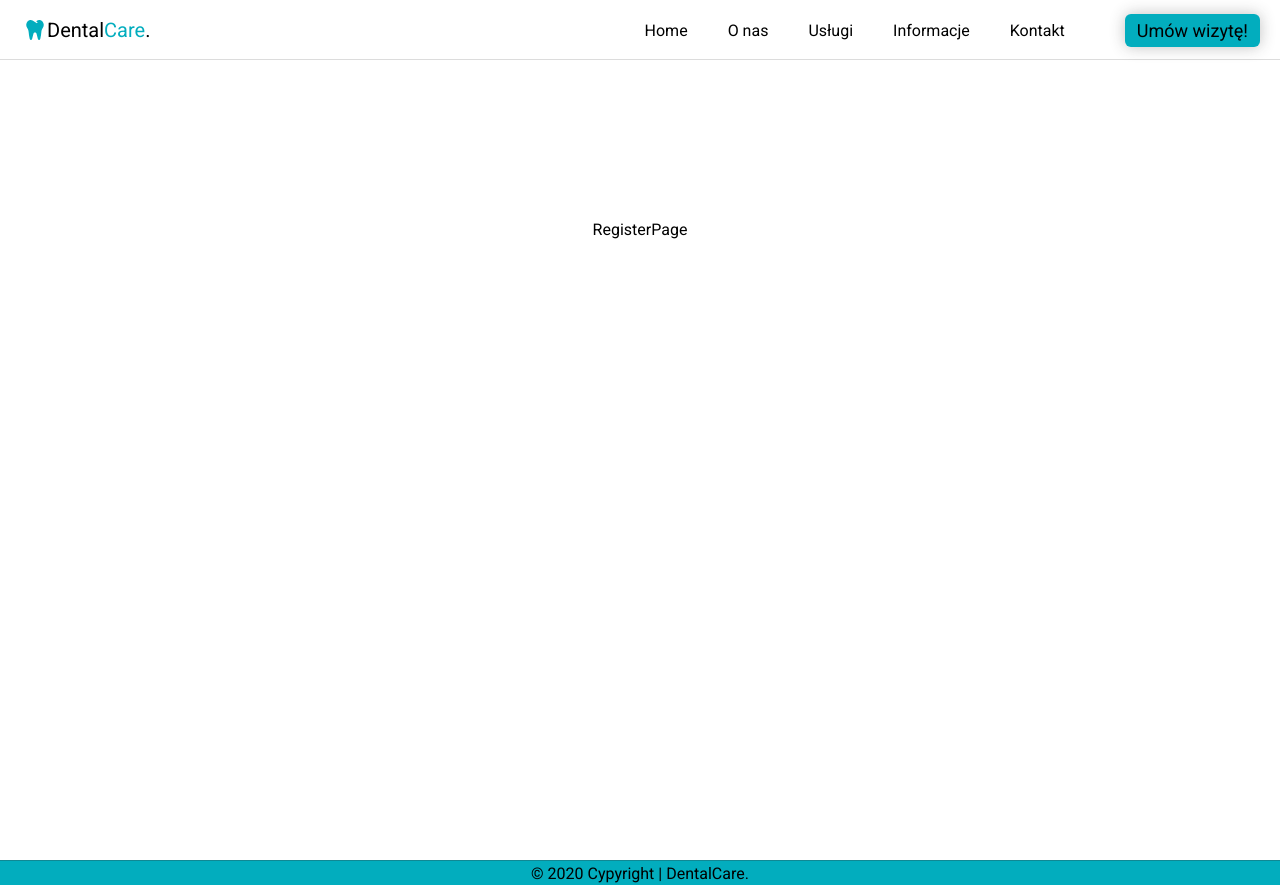
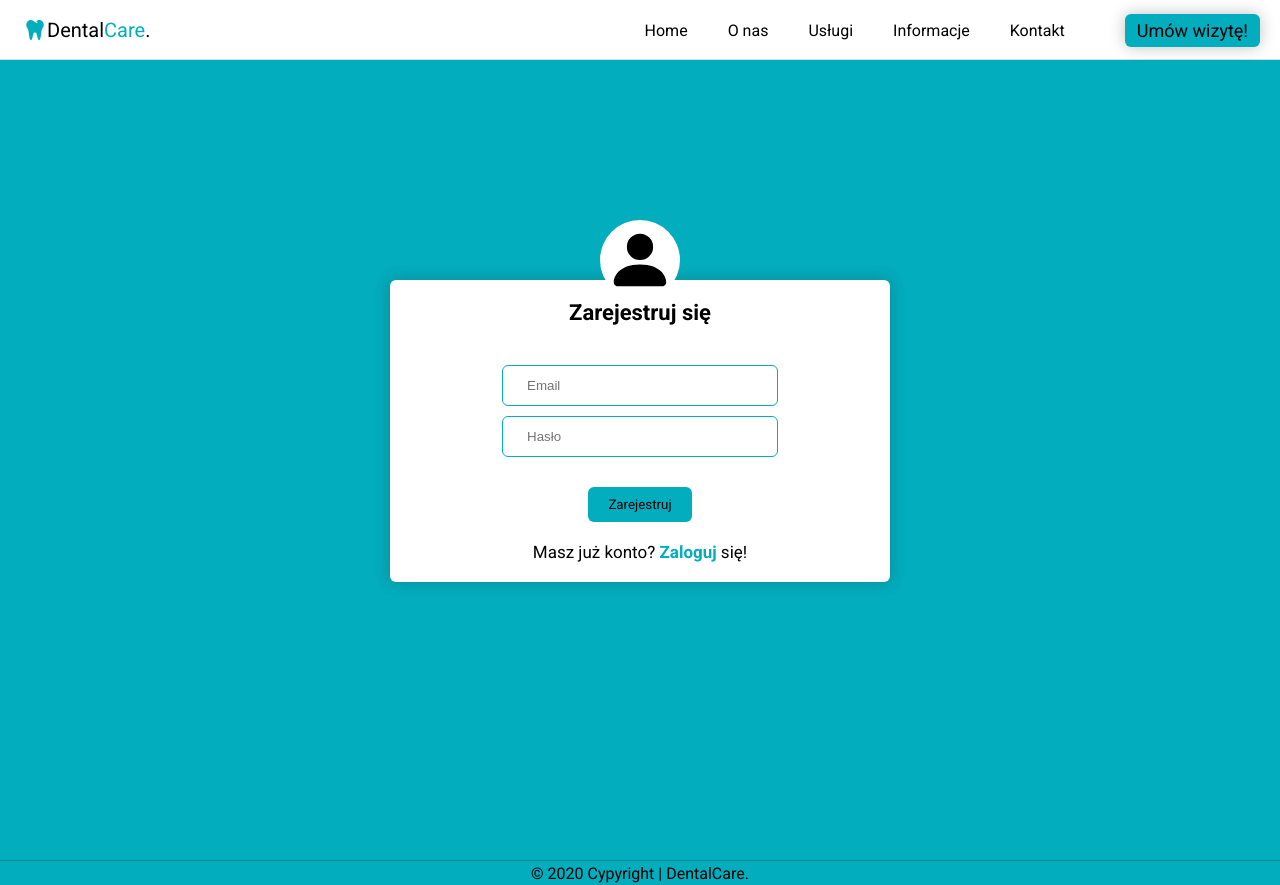
Before and after one commit to ThomasFront/dental-care, a React (Vite) app: page /register in a window 1280 px wide. Built offline with nearby package versions, Linux system fonts and the light colour scheme.

Commit message:
created and styled register page

```diff
--- /dev/null
+++ b/src/components/FormContainer/FormContainer.styles.ts
@@ -0,0 +1,60 @@
+import styled from "styled-components";
+
+export const Container = styled.form`
+  display: flex;
+  justify-content: center;
+  align-items: center;
+  flex-direction: column;
+  position: relative;
+  margin: 60px 15px 0;
+  padding: 20px;
+  box-shadow: 0 0 15px rgba(50, 50, 50, 0.3);
+  border-radius: 6px;
+  max-width: 500px;
+  width: 100%;
+  background-color: #fff;
+
+  h1 {
+    margin-bottom: 40px;
+    font-size: 22px;
+  }
+
+  input {
+    margin-bottom: 10px;
+    padding: 8px 16px;
+    border: 1px solid #02adbe;
+    border-radius: 6px;
+
+    &:focus {
+      outline: 1px solid #02adbe;
+      background-color: #eeeeee;
+    }
+
+    @media (min-width: 375px){
+      width: 60%;
+    }
+
+    @media (min-width: 768px){
+      padding: 12px 24px;
+    }
+  }
+
+  button {
+    margin: 20px 0;
+    border: none;
+    padding: 8px 16px;
+    border-radius: 6px;
+    cursor: pointer;
+    background-color: #02adbe;
+    transition: transform 0.2s, background-color 0.2s;
+
+    @media (min-width: 375px){
+      padding: 10px 20px;
+    }
+
+    &:hover {
+      transform: scale(1.03);
+      background-color: rgb(2, 188, 207);
+    }
+  }
+`
--- /dev/null
+++ b/src/components/FormContainer/FormContainer.tsx
@@ -0,0 +1,11 @@
+import React from 'react'
+import { ChildrenType } from '../Layout/Layout'
+import { Container } from './FormContainer.styles'
+
+export const FormContainer = ({ children }: ChildrenType) => {
+  return (
+    <Container>
+      {children}
+    </Container>
+  )
+}
--- /dev/null
+++ b/src/components/FormContainer/index.ts
@@ -0,0 +1 @@
+export { FormContainer } from './FormContainer'
--- a/src/pages/LoginPage/LoginPage.styles.ts
+++ b/src/pages/LoginPage/LoginPage.styles.ts
@@ -1,69 +1,13 @@
 import styled from "styled-components";
 import { BsFillPersonFill } from 'react-icons/bs'
+import { Link } from "react-router-dom";
 
 export const Wrapper = styled.div`
   background-color: #02adbe;
   min-height: 100vh;
 `
 
-export const Container = styled.div`
-  display: flex;
-  justify-content: center;
-  align-items: center;
-  flex-direction: column;
-  position: relative;
-  margin: 0 15px;
-  padding: 20px;
-  box-shadow: 0 0 15px rgba(50, 50, 50, 0.3);
-  border-radius: 6px;
-  max-width: 500px;
-  width: 100%;
-  background-color: #fff;
 
-  h1 {
-    margin-bottom: 40px;
-    font-size: 22px;
-  }
-
-  input {
-    margin-bottom: 10px;
-    padding: 8px 16px;
-    border: 1px solid #02adbe;
-    border-radius: 6px;
-
-    &:focus {
-      outline: 1px solid #02adbe;
-      background-color: #eeeeee;
-    }
-
-    @media (min-width: 375px){
-      width: 60%;
-    }
-
-    @media (min-width: 768px){
-      padding: 12px 24px;
-    }
-  }
-
-  button {
-    margin: 20px 0;
-    border: none;
-    padding: 8px 16px;
-    border-radius: 6px;
-    cursor: pointer;
-    background-color: #02adbe;
-    transition: transform 0.2s, background-color 0.2s;
-
-    @media (min-width: 375px){
-      padding: 10px 20px;
-    }
-
-    &:hover {
-      transform: scale(1.03);
-      background-color: rgb(2, 188, 207);
-    }
-  }
-`
 
 export const ContentWrapper = styled.div`
 
@@ -75,16 +19,18 @@ export const ContentWrapper = styled.div`
       font-size: 17px;
     }
   }
+`
 
-  button {
+export const LinkItem = styled(Link)`
     position: relative;
     font-size: 14px;
     color: #02adbe;
     font-weight: bold;
     border: none;
     background-color: transparent;
+    padding: 0px;
+    text-decoration: none;
     cursor: pointer;
-    padding: 0px;
 
     &::before {
       position: absolute;
@@ -109,8 +55,6 @@ export const ContentWrapper = styled.div`
     @media (min-width: 768px){
       font-size: 17px;
     }
-  }
-
 `
 
 export const DecorativePerson = styled.div`
--- a/src/pages/LoginPage/LoginPage.tsx
+++ b/src/pages/LoginPage/LoginPage.tsx
@@ -1,25 +1,26 @@
 import React from 'react'
+import { FormContainer } from '../../components/FormContainer'
 import { PageWrapper } from '../../components/PageWrapper'
 import { TextWrapper } from '../../components/TextWrapper'
-import { Container, ContentWrapper, DecorativePerson, PersonIcon, Wrapper } from './LoginPage.styles'
+import { ContentWrapper, DecorativePerson, LinkItem, PersonIcon, Wrapper } from './LoginPage.styles'
 
 export const LoginPage = () => {
   return (
     <Wrapper>
       <TextWrapper>
         <PageWrapper>
-          <Container>
+          <FormContainer>
             <DecorativePerson>
-              <PersonIcon/>
+              <PersonIcon />
             </DecorativePerson>
             <h1>Zaloguj się</h1>
-            <input type="text" placeholder='Email'/>
-            <input type="text" placeholder='Hasło'/>
+            <input type="email" placeholder='Email' />
+            <input type="password" placeholder='Hasło' />
             <button>Zaloguj</button>
             <ContentWrapper>
-            <p>Nie masz konta? <button>Zarejestruj</button> się!</p>
+              <p>Nie masz konta? <LinkItem to="/register">Zarejestruj</LinkItem> się!</p>
             </ContentWrapper>
-          </Container>
+          </FormContainer>
         </PageWrapper>
       </TextWrapper>
     </Wrapper>
--- a/src/pages/RegisterPage/RegisterPage.styles.ts
+++ b/src/pages/RegisterPage/RegisterPage.styles.ts
@@ -1,5 +1,72 @@
 import styled from "styled-components";
+import { BsFillPersonFill } from 'react-icons/bs'
+import { Link } from "react-router-dom";
 
 export const Wrapper = styled.div`
   min-height: 100vh;
+  background-color: #02adbe;
 `
+
+export const DecorativePerson = styled.div`
+ position: absolute;
+ top: -60px;
+ border-radius: 50%;
+ display: flex;
+ justify-content: center;
+ align-items: center;
+ background-color: #ffffff;
+ height: 80px;
+ width: 80px;
+`
+
+export const PersonIcon = styled(BsFillPersonFill)`
+   font-size: 70px;
+`
+
+export const ContentWrapper = styled.div`
+
+  p {
+    text-align: center;
+    font-size: 14px;
+
+    @media (min-width: 768px){
+      font-size: 17px;
+    }
+  }
+  `
+
+export const LinkItem = styled(Link)`
+position: relative;
+font-size: 14px;
+color: #02adbe;
+font-weight: bold;
+border: none;
+background-color: transparent;
+padding: 0px;
+text-decoration: none;
+cursor: pointer;
+
+&::before {
+  position: absolute;
+  content: '';
+  bottom: 0;
+  left: 0;
+  right: 0;
+  height: 1px;
+  background-color: #02adbe;
+  transform: scale(0);
+  transition: transform 0.2s;
+}
+
+&:hover::before {
+  transform: scale(1);
+}
+
+&:hover {
+  transform: scale(1);
+  background-color: transparent;
+}
+@media (min-width: 768px){
+  font-size: 17px;
+}
+`
--- a/src/pages/RegisterPage/RegisterPage.tsx
+++ b/src/pages/RegisterPage/RegisterPage.tsx
@@ -1,14 +1,26 @@
 import React from 'react'
+import { FormContainer } from '../../components/FormContainer'
 import { PageWrapper } from '../../components/PageWrapper'
 import { TextWrapper } from '../../components/TextWrapper'
-import { Wrapper } from './RegisterPage.styles'
+import { ContentWrapper, DecorativePerson, LinkItem, PersonIcon, Wrapper } from './RegisterPage.styles'
 
 export const RegisterPage = () => {
   return (
     <Wrapper>
       <TextWrapper>
         <PageWrapper>
-          RegisterPage
+          <FormContainer>
+            <DecorativePerson>
+              <PersonIcon />
+            </DecorativePerson>
+            <h1>Zarejestruj się</h1>
+            <input type="email" placeholder='Email' />
+            <input type="password" placeholder='Hasło' />
+            <button>Zarejestruj</button>
+            <ContentWrapper>
+              <p>Masz już konto? <LinkItem to="/login">Zaloguj</LinkItem> się!</p>
+            </ContentWrapper>
+          </FormContainer>
         </PageWrapper>
       </TextWrapper>
     </Wrapper>
```
